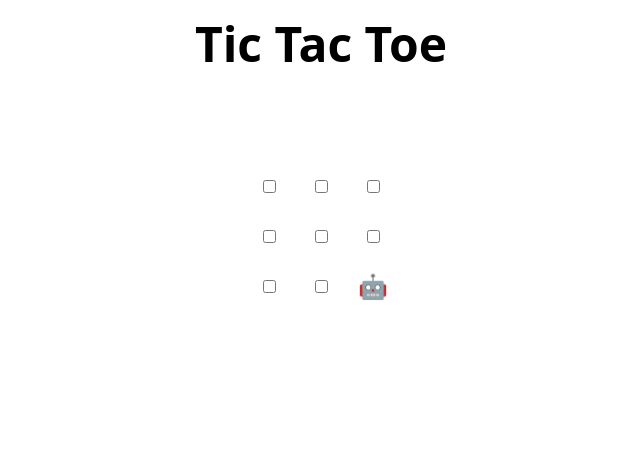
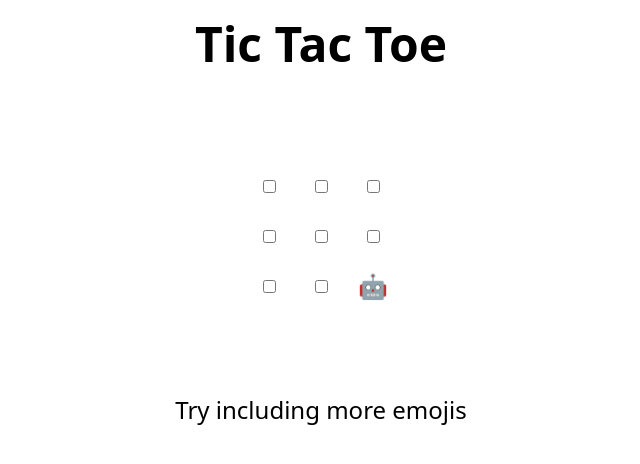
Before and after one commit to jaminislam/skills-review-pull-requests, a plain HTML site: page index.html in a window 1280 px wide. Shown: the whole page, without its empty margins (319-959 px from the left). Drawn offline with Linux system fonts and the light colour scheme.

Commit message:
Update index.html with view suggestion

```diff
--- a/index.html
+++ b/index.html
@@ -48,7 +48,7 @@
 </table>
 
 <h2 hidden>Game over, refresh to play again 🧑‍💻 🤖!</h2>
-
+Try including more emojis
 <script>
   // Initialization
   const boxes = Array.from(document.querySelectorAll("td"));
```
